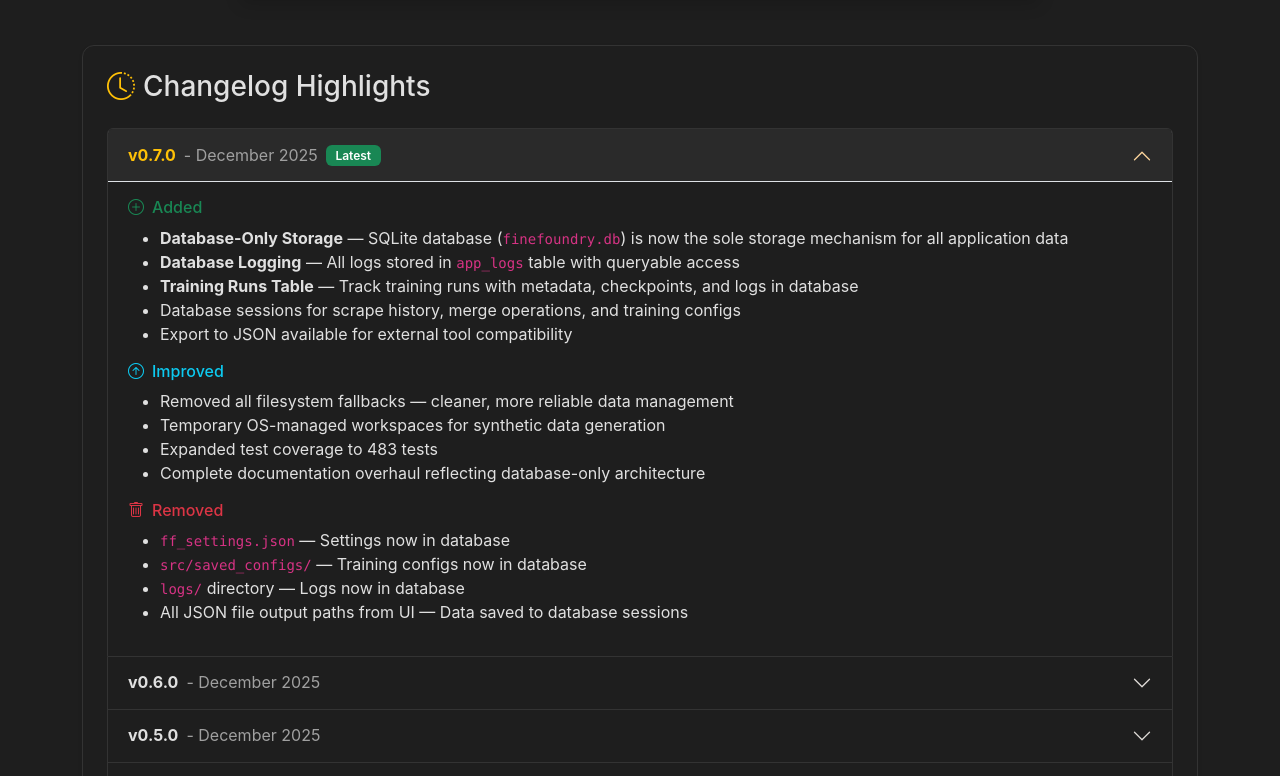
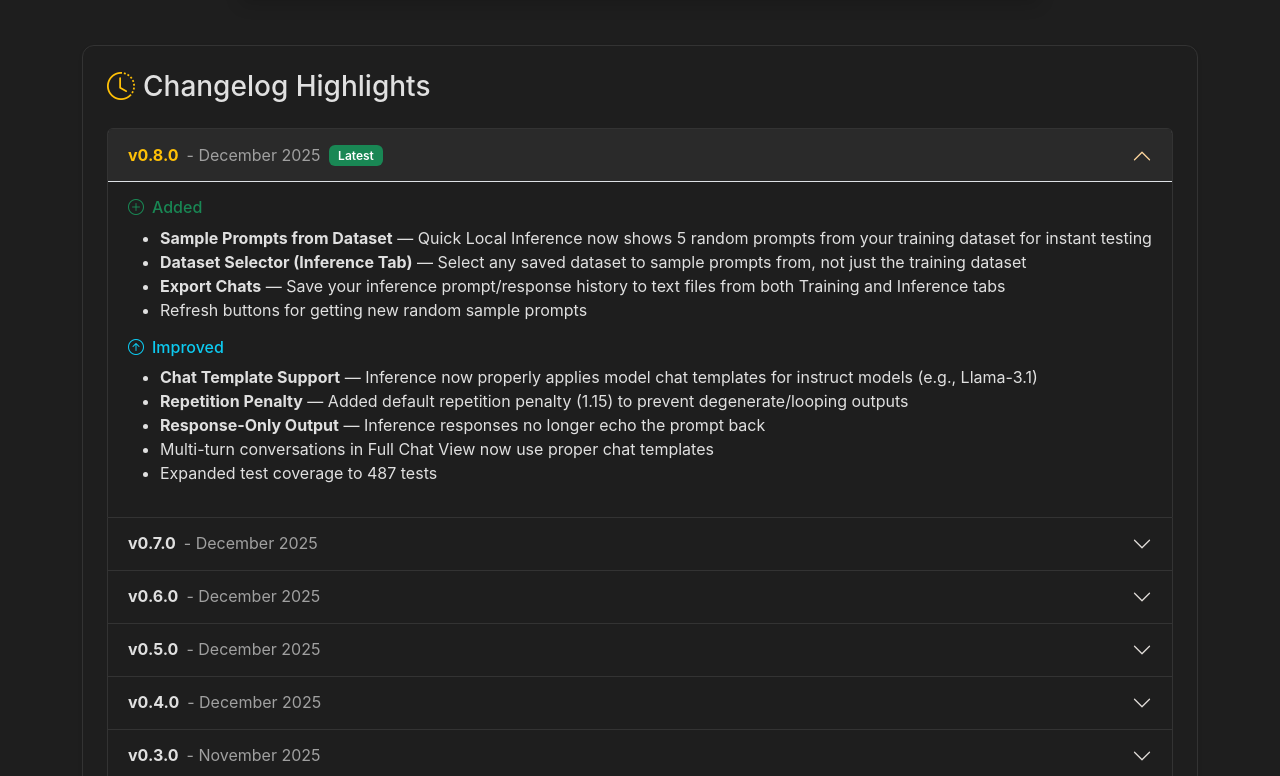
Before and after one commit to SourceBox-LLC/FineFoundry-website, a plain HTML site: page index.html in a window 1280 px wide. Shown: the part 1550-2326 px from the top of the page. Drawn offline with nearby package versions, Linux system fonts and the light colour scheme.

Commit message:
docs: add v0.8.0 changelog with sample prompts, dataset selector, and chat export features
Added v0.8.0 changelog section highlighting sample prompts from training datasets in Quick Local Inference, dataset selector for sampling prompts from any saved dataset in Inference tab, and chat export functionality for saving prompt/response history. Documented chat template support for instruct models, repetition penalty (1.15) to prevent degenerate outputs, response-only output without prompt echo, and test

```diff
--- a/index.html
+++ b/index.html
@@ -125,14 +125,42 @@
                         <div class="card-body p-4">
                             <h3 class="mb-4"><i class="bi bi-clock-history text-primary me-2"></i>Changelog Highlights</h3>
                             <div class="accordion" id="changelogAccordion">
+                                <!-- Version 0.8.0 -->
+                                <div class="accordion-item">
+                                    <h2 class="accordion-header" id="headingNine">
+                                        <button class="accordion-button" type="button" data-bs-toggle="collapse" data-bs-target="#collapseNine" aria-expanded="true" aria-controls="collapseNine">
+                                            <strong class="me-2">v0.8.0</strong> <span class="text-muted">- December 2025</span> <span class="badge bg-success ms-2">Latest</span>
+                                        </button>
+                                    </h2>
+                                    <div id="collapseNine" class="accordion-collapse collapse show" aria-labelledby="headingNine" data-bs-parent="#changelogAccordion">
+                                        <div class="accordion-body">
+                                            <h6 class="text-success"><i class="bi bi-plus-circle me-2"></i>Added</h6>
+                                            <ul>
+                                                <li><strong>Sample Prompts from Dataset</strong> — Quick Local Inference now shows 5 random prompts from your training dataset for instant testing</li>
+                                                <li><strong>Dataset Selector (Inference Tab)</strong> — Select any saved dataset to sample prompts from, not just the training dataset</li>
+                                                <li><strong>Export Chats</strong> — Save your inference prompt/response history to text files from both Training and Inference tabs</li>
+                                                <li>Refresh buttons for getting new random sample prompts</li>
+                                            </ul>
+                                            <h6 class="text-info"><i class="bi bi-arrow-up-circle me-2"></i>Improved</h6>
+                                            <ul>
+                                                <li><strong>Chat Template Support</strong> — Inference now properly applies model chat templates for instruct models (e.g., Llama-3.1)</li>
+                                                <li><strong>Repetition Penalty</strong> — Added default repetition penalty (1.15) to prevent degenerate/looping outputs</li>
+                                                <li><strong>Response-Only Output</strong> — Inference responses no longer echo the prompt back</li>
+                                                <li>Multi-turn conversations in Full Chat View now use proper chat templates</li>
+                                                <li>Expanded test coverage to 487 tests</li>
+                                            </ul>
+                                        </div>
+                                    </div>
+                                </div>
+
                                 <!-- Version 0.7.0 -->
                                 <div class="accordion-item">
                                     <h2 class="accordion-header" id="headingEight">
-                                        <button class="accordion-button" type="button" data-bs-toggle="collapse" data-bs-target="#collapseEight" aria-expanded="true" aria-controls="collapseEight">
-                                            <strong class="me-2">v0.7.0</strong> <span class="text-muted">- December 2025</span> <span class="badge bg-success ms-2">Latest</span>
+                                        <button class="accordion-button collapsed" type="button" data-bs-toggle="collapse" data-bs-target="#collapseEight" aria-expanded="false" aria-controls="collapseEight">
+                                            <strong class="me-2">v0.7.0</strong> <span class="text-muted">- December 2025</span>
                                         </button>
                                     </h2>
-                                    <div id="collapseEight" class="accordion-collapse collapse show" aria-labelledby="headingEight" data-bs-parent="#changelogAccordion">
+                                    <div id="collapseEight" class="accordion-collapse collapse" aria-labelledby="headingEight" data-bs-parent="#changelogAccordion">
                                         <div class="accordion-body">
                                             <h6 class="text-success"><i class="bi bi-plus-circle me-2"></i>Added</h6>
                                             <ul>
@@ -783,7 +811,8 @@ flet run src/main.py</code></pre>
                                     <li>Save and load training configurations (stored in database)</li>
                                     <li>Select dataset from database sessions or Hugging Face</li>
                                     <li>Auto-resume from checkpoints</li>
-                                    <li>Quick Local Inference after successful runs</li>
+                                    <li>Quick Local Inference with sample prompts from training dataset</li>
+                                    <li>Export chat history to text files</li>
                                     <li>Training runs tracked in database with logs and metadata</li>
                                 </ul>
                             </div>
@@ -801,10 +830,13 @@ flet run src/main.py</code></pre>
 
                                 <h5 class="mt-4">Features</h5>
                                 <ul>
-                                    <li><strong>Adapter Selection:</strong> Point to any LoRA adapter directory</li>
+                                    <li><strong>Adapter Selection:</strong> Point to any LoRA adapter directory or select from training runs</li>
                                     <li><strong>Instant Validation:</strong> Verify adapter files before loading</li>
+                                    <li><strong>Dataset Selector:</strong> Sample prompts from any saved dataset in the database</li>
+                                    <li><strong>Sample Prompts:</strong> Get 5 random prompts from selected dataset for quick testing</li>
                                     <li><strong>Generation Presets:</strong> Deterministic, Balanced, Creative, or Custom</li>
-                                    <li><strong>Full Chat View:</strong> Multi-turn conversation dialog</li>
+                                    <li><strong>Full Chat View:</strong> Multi-turn conversation dialog with proper chat templates</li>
+                                    <li><strong>Export Chats:</strong> Save prompt/response history to text files</li>
                                     <li><strong>Prompt History:</strong> Scroll through previous prompts and responses</li>
                                 </ul>
 
@@ -814,6 +846,8 @@ flet run src/main.py</code></pre>
                                     <li><strong>Transformers</strong> (<code>AutoModelForCausalLM</code>, <code>AutoTokenizer</code>)</li>
                                     <li><strong>PEFT</strong> (<code>PeftModel</code>) for adapter loading</li>
                                     <li><strong>bitsandbytes</strong> 4-bit quantization on CUDA</li>
+                                    <li><strong>Chat Templates</strong> for instruct models (Llama-3.1, etc.)</li>
+                                    <li><strong>Repetition Penalty</strong> to prevent degenerate outputs</li>
                                     <li>100% local - no external API calls</li>
                                 </ul>
                             </div>
```
Also changed, not shown: docs.html (+22 -3 lines).
